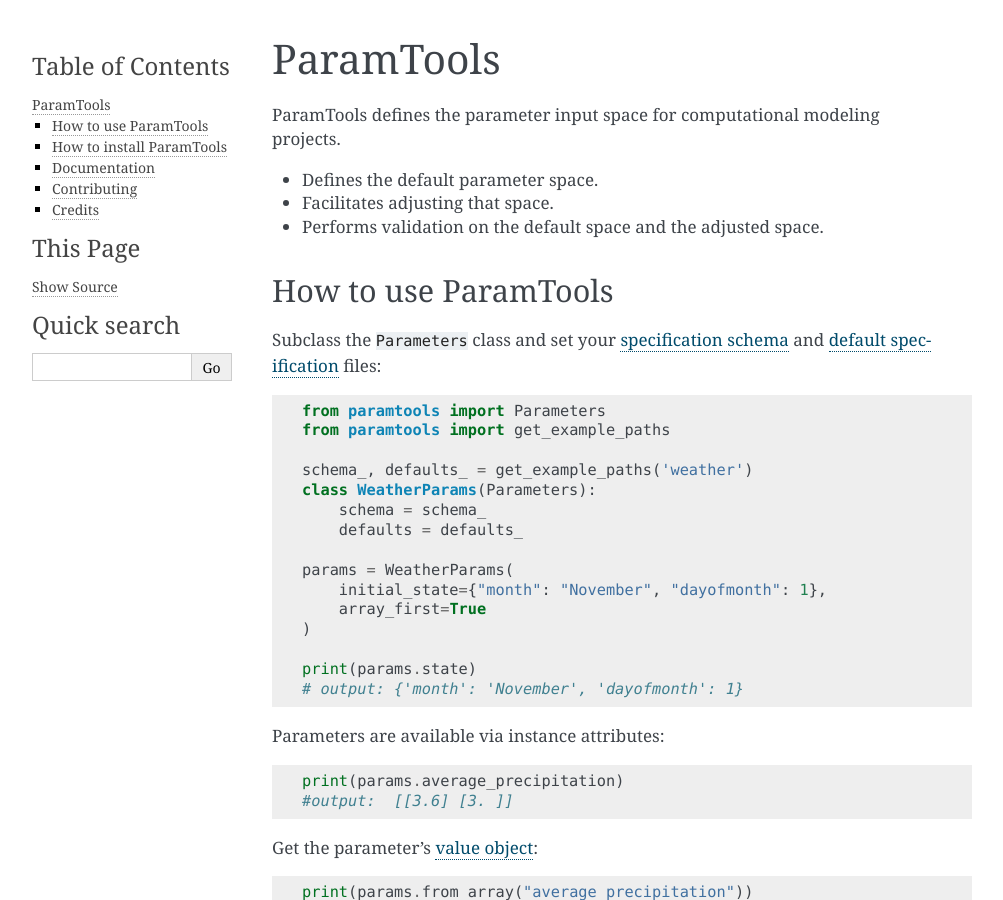
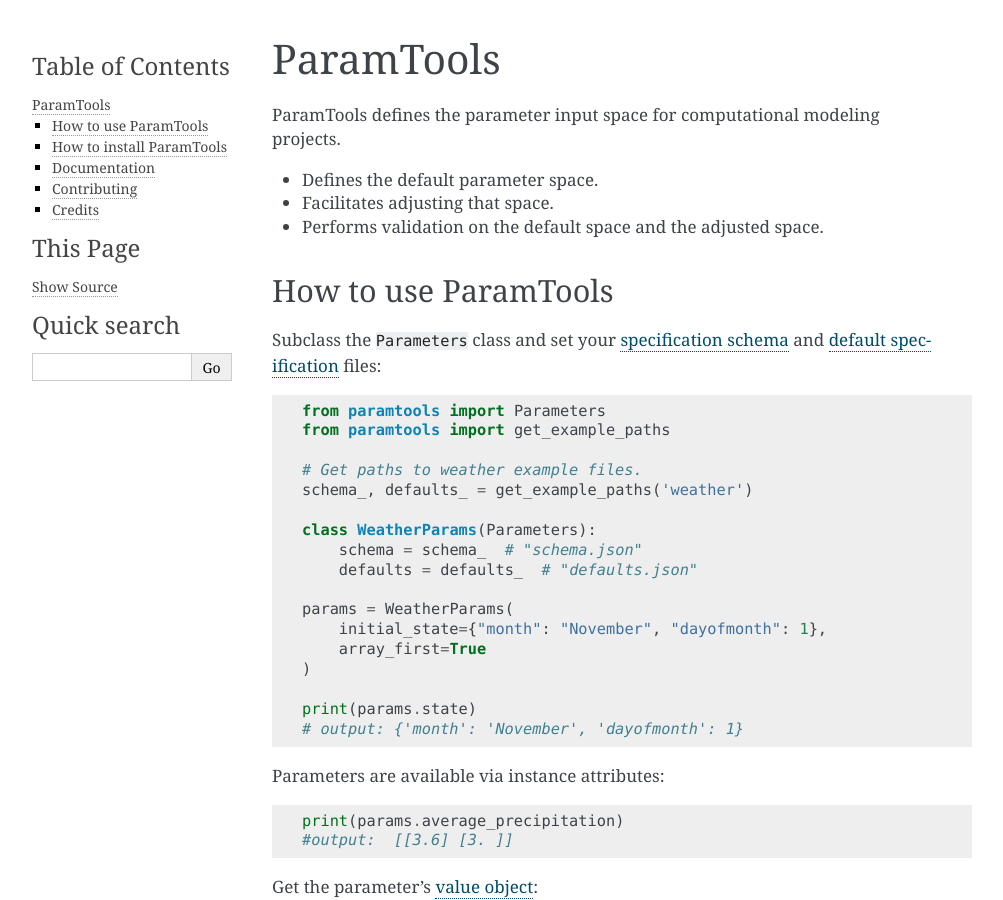
Before and after one commit to PSLmodels/ParamTools, a Sphinx documentation site: the page built from docs/source/readme.rst, in a window 1280 px wide and 900 px high. Shown: the whole window, without its empty margins (148-1151 px from the left). Built offline with Sphinx 7.4.7, drawn with Linux system fonts in a browser that asks for light colours.

Commit message:
Indicate paths to weather example

```diff
--- a/docs/source/readme.rst
+++ b/docs/source/readme.rst
@@ -22,10 +22,12 @@ files:
    from paramtools import Parameters
    from paramtools import get_example_paths
 
+   # Get paths to weather example files.
    schema_, defaults_ = get_example_paths('weather')
+
    class WeatherParams(Parameters):
-       schema = schema_
-       defaults = defaults_
+       schema = schema_  # "schema.json"
+       defaults = defaults_  # "defaults.json"
 
    params = WeatherParams(
        initial_state={"month": "November", "dayofmonth": 1},
--- a/paramtools/__init__.py
+++ b/paramtools/__init__.py
@@ -31,7 +31,7 @@ from paramtools.utils import (
 
 
 name = "paramtools"
-__version__ = "0.3.2"
+__version__ = "0.3.3"
 
 __all__ = [
     "SchemaBuilder",
```
Also changed, not shown: README.md (+4 -2 lines).
